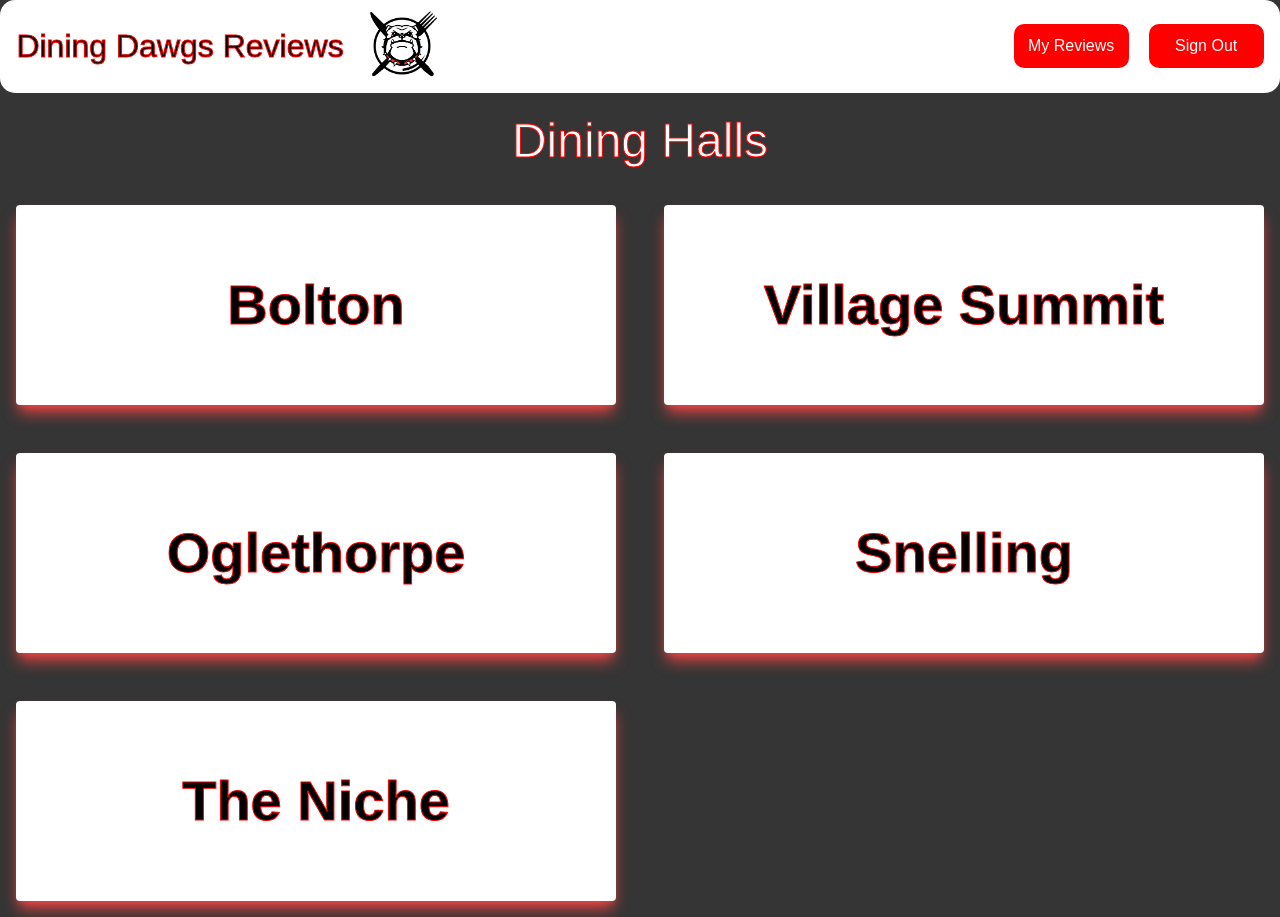
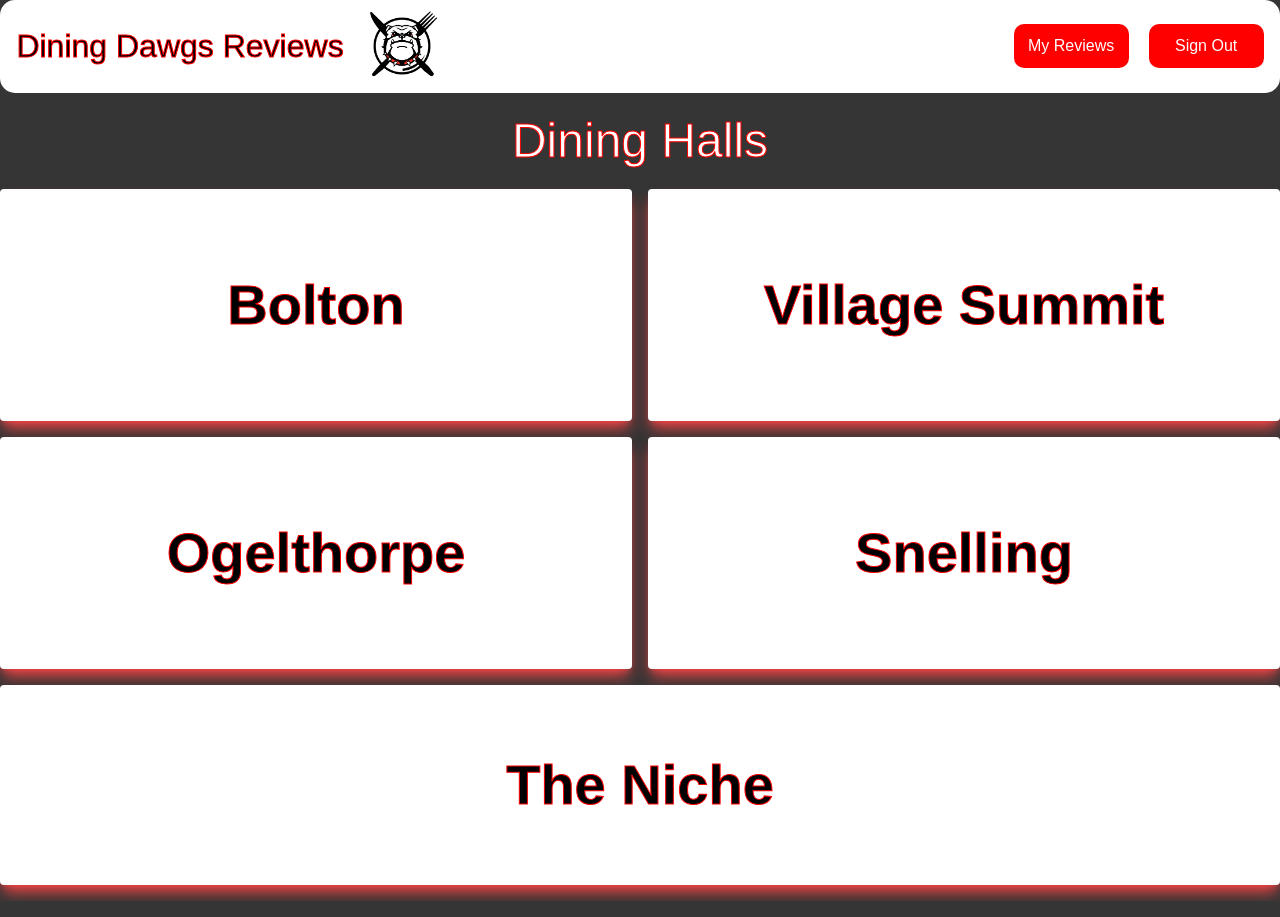
Before and after one commit to RTN4596/DiningDawgs, a Next.js app in the folder diningdawgsproject/: page /authorized in a window 1280 px wide. Built offline with nearby package versions, Linux system fonts and the light colour scheme.

Commit message:
Small Update
Made the authenticated main page match the unauthenticated main page.

```diff
--- a/diningdawgsproject/src/app/authorized/page.tsx
+++ b/diningdawgsproject/src/app/authorized/page.tsx
@@ -11,13 +11,39 @@ export default function Home() {
         <div>
           <NavbarSignedIn />
           <h1 className="text-center text-5xl mt-6">Dining Halls</h1>
-          <div className="grid grid-cols-2 gap-4 mt-6">
-            <Link href='/menu-items?diningHall=bolton' className="p-20 text-black bg-white rounded text-4xl m-4 shadow-lg shadow-red-500"><h2 className="text-center">Bolton</h2></Link>
-            <Link href='/menu-items?diningHall=villagesummit' className="p-20 text-black bg-white rounded text-4xl m-4 shadow-lg shadow-red-500"><h2 className="text-center">Village Summit</h2></Link>
-            <Link href='/menu-items?diningHall=oglethorpe' className="p-20 text-black bg-white rounded text-4xl m-4 shadow-lg shadow-red-500"><h2 className="text-center">Oglethorpe</h2></Link>
-            <Link href='/menu-items?diningHall=snelling' className="p-20 text-black bg-white rounded text-4xl m-4 shadow-lg shadow-red-500"><h2 className="text-center">Snelling</h2></Link>
-            <Link href='/menu-items?diningHall=niche' className="p-20 text-black bg-white rounded text-4xl m-4 shadow-lg shadow-red-500"><h2 className="text-center">The Niche</h2></Link>
-          </div>
+          <div className="grid grid-cols-2 gap-4 place-items-center mt-6">
+        <Link
+          href='/menu-items?diningHall=bolton'
+          className="relative flex justify-center items-center w-full h-full p-20 m-4 text-black bg-white rounded text-4xl shadow-lg shadow-red-500 overflow-hidden group"
+        >
+          <h2 className="z-10 text-center">Bolton</h2>
+          <div className="absolute inset-0 bg-[url('/bolton.jpg')] bg-cover bg-center opacity-0 group-hover:opacity-70 transition-opacity duration-300"></div>
+        </Link>
+        <Link href='/menu-items?diningHall=villagesummit'
+        className="relative flex justify-center items-center w-full h-full p-20 m-4 text-black bg-white rounded text-4xl shadow-lg shadow-red-500 overflow-hidden group"
+        >
+          <h2 className="z-10 text-center">Village Summit</h2>
+          <div className="absolute inset-0 bg-[url('/villagesummit.jpg')] bg-cover bg-center opacity-0 group-hover:opacity-70 transition-opacity duration-300"></div>
+        </Link>
+        <Link href='/menu-items?diningHall=oglethorpe'
+        className="relative flex justify-center items-center w-full h-full p-20 m-4 text-black bg-white rounded text-4xl shadow-lg shadow-red-500 overflow-hidden group"
+        >
+          <h2 className="z-10 text-center">Ogelthorpe</h2>
+          <div className="absolute inset-0 bg-[url('/ohouse.jpg')] bg-cover bg-center opacity-0 group-hover:opacity-70 transition-opacity duration-300"></div>
+        </Link>
+        <Link href='/menu-items?diningHall=snelling'
+        className="relative flex justify-center items-center w-full h-full p-20 m-4 text-black bg-white rounded text-4xl shadow-lg shadow-red-500 overflow-hidden group"
+        >
+          <h2 className="z-10 text-center">Snelling</h2>
+          <div className="absolute inset-0 bg-[url('/snelling.jpg')] bg-cover bg-center opacity-0 group-hover:opacity-70 transition-opacity duration-300"></div>
+        </Link>
+      </div>
+      <Link href='/menu-items?diningHall=niche'
+        className="relative flex justify-center items-center w-full h-full p-20 mt-4 mb-4 text-black bg-white rounded text-4xl shadow-lg shadow-red-500 overflow-hidden group"
+        >
+          <h2 className="z-10 text-center">The Niche</h2>
+          <div className="absolute inset-0 bg-[url('/niche.jpg')] bg-cover bg-center opacity-0 group-hover:opacity-70 transition-opacity duration-300"></div>
+        </Link>
         </div>
     );
 }
--- a/diningdawgsproject/src/app/page.tsx
+++ b/diningdawgsproject/src/app/page.tsx
@@ -46,7 +46,7 @@ export default function Home() {
         </Link>
       </div>
       <Link href='/menu-items?diningHall=niche'
-        className="relative flex justify-center items-center w-full h-full p-20 mt-4 text-black bg-white rounded text-4xl shadow-lg shadow-red-500 overflow-hidden group"
+        className="relative flex justify-center items-center w-full h-full p-20 mt-4 mb-4 text-black bg-white rounded text-4xl shadow-lg shadow-red-500 overflow-hidden group"
         >
           <h2 className="z-10 text-center">The Niche</h2>
           <div className="absolute inset-0 bg-[url('/niche.jpg')] bg-cover bg-center opacity-0 group-hover:opacity-70 transition-opacity duration-300"></div>
```
